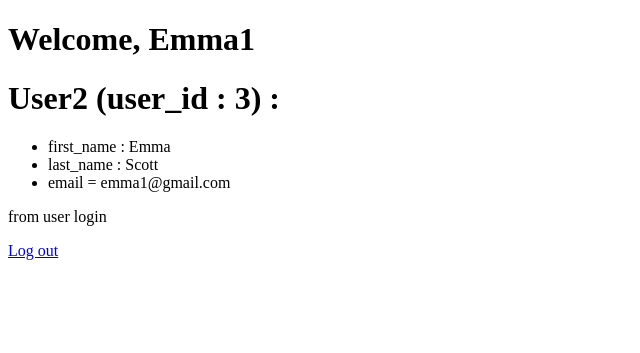
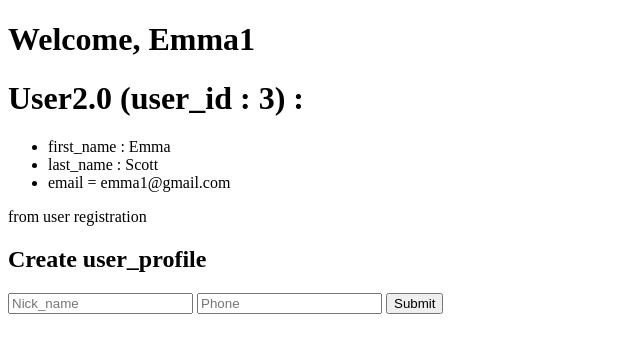
Before and after one commit to Nikolay8691/BYM_M9_01, a Django app: page /users/3 in a window 1280 px wide. Shown: the top 353 px of the page, without its empty margins (0-640 px from the left). Run offline with Django 4.2, Linux system fonts and the light colour scheme; data comes from the database, SQL or seed files in the repository; both versions use the stored data as it was after the commit.

Commit message:
registration with profile is on

```diff
--- a/art_m9/p_agency/users/templates/users/user2.html
+++ b/art_m9/p_agency/users/templates/users/user2.html
@@ -9,7 +9,8 @@
 		<li>first_name : {{user2.first_name}}</li>
 		<li>last_name : {{user2.last_name}}</li>
 		<li>email = {{user2.email}}</li>
-
+		<li>nick = {{user2.profile.nick}}</li>
+		<li>phone = {{user2.profile.phone}}</li>
 
 	</ul>
 
--- /dev/null
+++ b/art_m9/p_agency/users/templates/users/user20.html
@@ -0,0 +1,33 @@
+{% extends 'users/layout.html' %}
+
+{% block body %}
+	<h1>Welcome, {{user20.username}}</h1>
+
+	<h1> User2.0 (user_id : {{user20.id}}) : </h1>
+	<ul>
+
+		<li>first_name : {{user20.first_name}}</li>
+		<li>last_name : {{user20.last_name}}</li>
+		<li>email = {{user20.email}}</li>
+
+
+	</ul>
+
+	{% if message %}
+		<div> {{message}}</div>
+		<p></p>
+	{% endif %}
+
+	<h2>Create user_profile</h2>
+	<form action = "{% url 'users:create_profile2' user20.id %}" method = "post">
+		{% csrf_token %}
+
+		<input type="text" name="nick" placeholder="Nick_name">
+		<input type="text" name="phone" placeholder="Phone">
+
+		<input type="submit">
+
+	</form>
+
+
+{% endblock %}
--- a/art_m9/p_agency/users/urls.py
+++ b/art_m9/p_agency/users/urls.py
@@ -4,8 +4,10 @@ from . import views
 app_name = 'users'
 urlpatterns = [
     path('', views.index2, name = 'index2'),
-    path('<int:user2_id>', views.user2, name = 'user2'),
+    path('user/<int:user2_id>', views.user2, name = 'user2'),
+    path('<int:user20_id>', views.user20, name = 'user20'),
     path('login', views.login_view, name = 'login'),
     path('logout', views.logout_view, name = 'logout'),
-
+    path('<int:user20_id>/create_profile2', views.create_profile2, name = 'create_profile2'),
+    path('registerplus2', views.registerplus2, name = 'registerplus2'),
 ]
--- a/art_m9/p_agency/users/views.py
+++ b/art_m9/p_agency/users/views.py
@@ -5,11 +5,11 @@ from django.urls import reverse
 
 from django.contrib.auth import authenticate, login, logout
 
-# from .forms import CustomUserCreationForm, ProfileForm, ProfileForm2
+from .forms import CustomUserCreationForm, ProfileForm2
 
 from django.contrib.auth.models import User
 
-# from .models import Profile
+from .models import Profile
 
 # Create your views here.
 def index2(request):
@@ -23,6 +23,15 @@ def user2(request, user2_id):
 		'user2' : user2,
 		'message' : 'from user login'
 		})
+
+
+def user20(request, user20_id):
+	user20 = User.objects.get(pk = user20_id)
+	return render(request, 'users/user20.html', {
+		'user20' : user20,
+		'message' : 'from user registration'
+		})
+
 
 def login_view(request):
 	if request.method == 'POST':
@@ -46,3 +55,31 @@ def logout_view(request):
 	return render(request, 'users/login.html', {
 		'message' : ' Logged out '
 		})
+
+
+def registerplus2(request):
+
+    if request.method == "GET":
+        return render(
+            request, "users/registerplus2.html", {
+            'form': CustomUserCreationForm,
+        	})
+    elif request.method == "POST":
+        form = CustomUserCreationForm(request.POST)
+        if form.is_valid():
+            user = form.save()
+            login(request, user)
+
+            return HttpResponseRedirect(reverse('users:user20', args = (user.id,)))
+
+
+def create_profile2(request, user20_id):
+	if request.method == 'POST':
+		user = User.objects.get(pk = user20_id)
+		user_nick = request.POST['nick']
+		user_phone = request.POST['phone']
+		profile = Profile(user = user, nick = user_nick, phone = user_phone)
+		profile.save()
+		return render(request, 'users/login.html', {
+			'message' : ' 2_Profile is created! '
+			})
```
Also changed, not shown: art_m9/p_agency/users/forms.py (added, +14 -0 lines), art_m9/p_agency/users/templates/users/registerplus2.html (added, +14 -0 lines), art_m9/p_agency/db.sqlite3.
